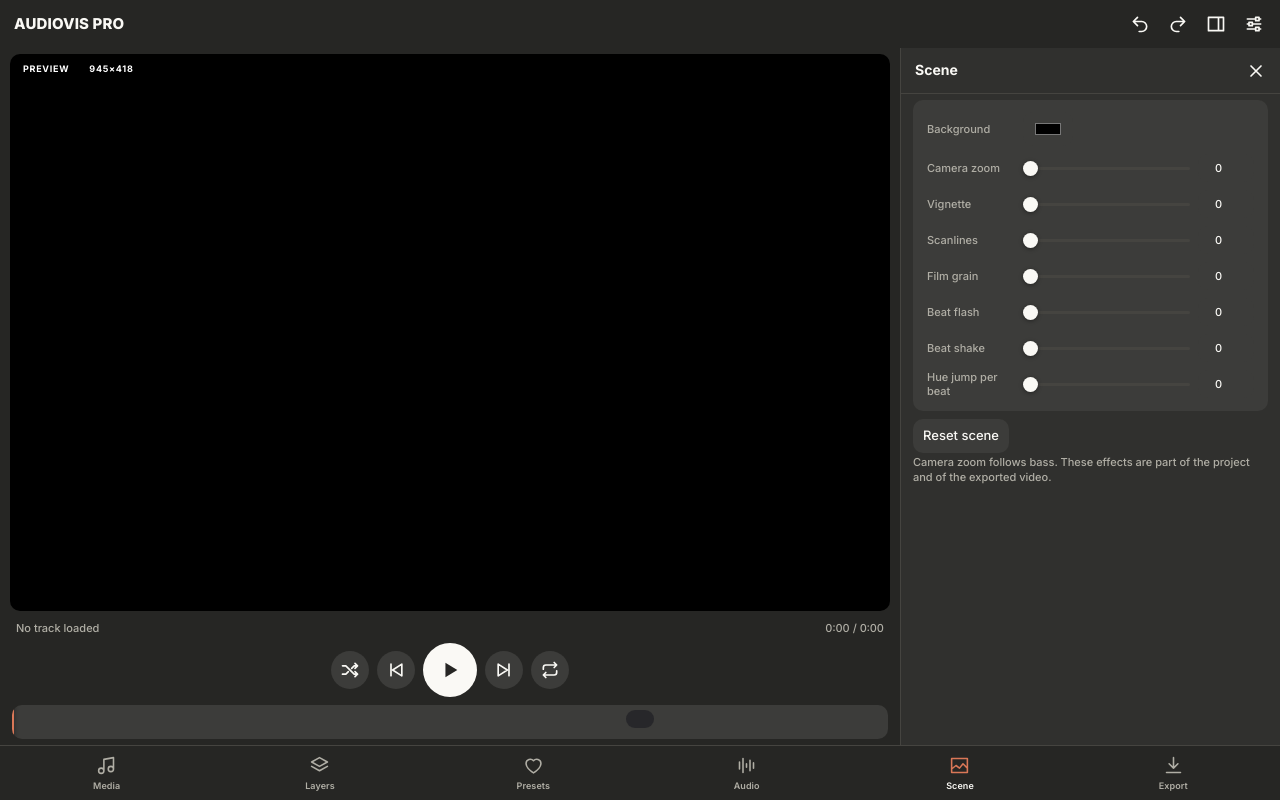
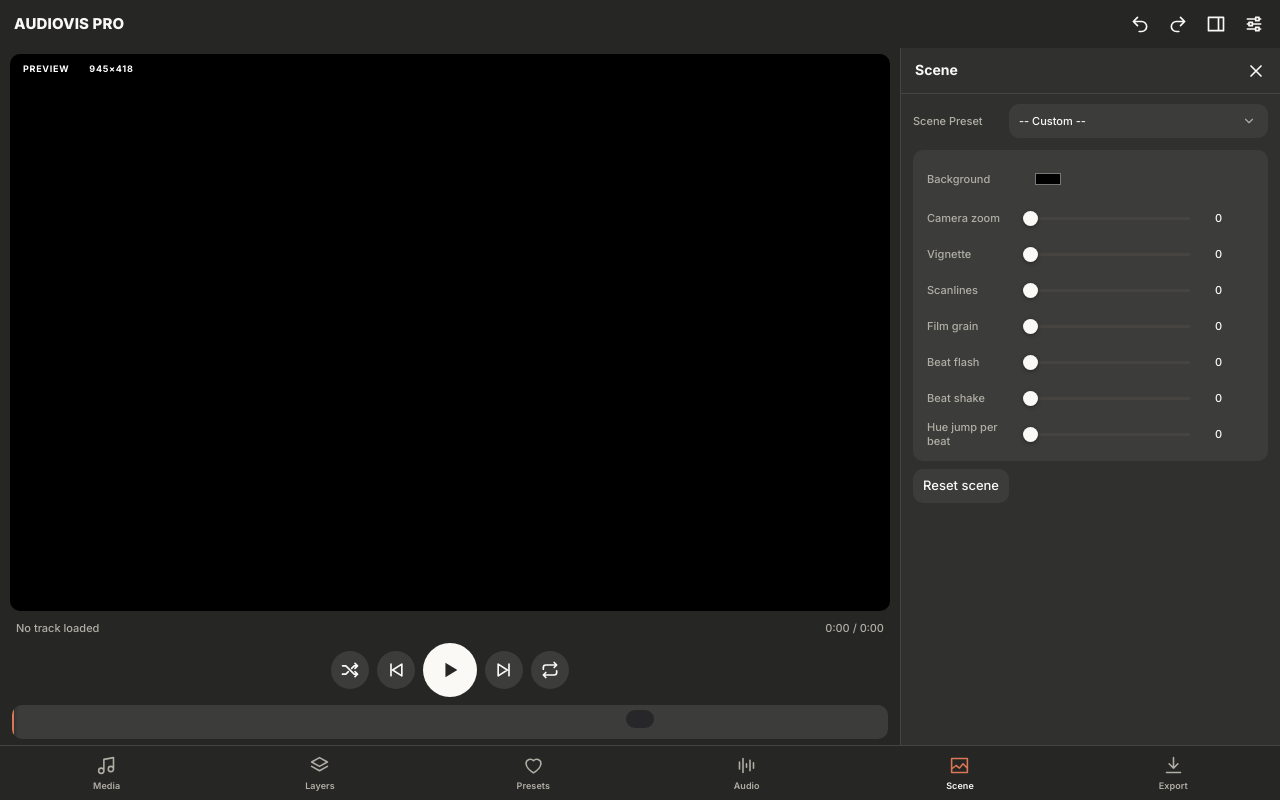
Before and after one commit to jhaa2k/Auralis, a React (Vite) app: page / in a window 1280 px wide. Both pictures are taken after a click on the button "Scene". Built offline with nearby package versions, Linux system fonts and the light colour scheme.

Commit message:
Update ScenePanel.jsx

```diff
--- a/src/ui/ScenePanel.jsx
+++ b/src/ui/ScenePanel.jsx
@@ -1,5 +1,5 @@
 import { useStore } from '../core/projectStore.js';
-import { SCENE_DEFAULTS } from '../core/constants.js';
+import { SCENE_DEFAULTS, SCENE_PRESETS } from '../core/constants.js';
 
 export default function ScenePanel() {
   const scene = useStore((s) => s.scene);
@@ -10,6 +10,17 @@ export default function ScenePanel() {
 
   return (
     <div>
+      <label className="f" style={{ marginBottom: 8 }}>
+        <span>Scene Preset</span>
+        <select onChange={(e) => {
+          const preset = SCENE_PRESETS[e.target.value];
+          if (preset) { setScene(preset); pushToast(`Applied ${e.target.value}`, 'ok'); }
+        }}>
+          <option value="">-- Custom --</option>
+          {Object.keys(SCENE_PRESETS).map((k) => <option key={k}>{k}</option>)}
+        </select>
+      </label>
+
       <div style={{ background: 'var(--p2)', borderRadius: 'var(--r)', padding: '8px 14px', marginBottom: 8 }}>
         <label className="cr">
           <span>Background</span>
@@ -25,7 +36,6 @@ export default function ScenePanel() {
         <Range label="Hue jump per beat" value={scene.hueB} min={0} max={90} step={1} onChange={(v) => set('hueB', v)} />
       </div>
       <button onClick={() => { setScene({ ...SCENE_DEFAULTS }); pushToast('Scene reset', 'ok'); }}>Reset scene</button>
-      <div className="dm">Camera zoom follows bass. These effects are part of the project and of the exported video.</div>
     </div>
   );
 }
@@ -34,10 +44,8 @@ function Range({ label, value, min, max, step, onChange }) {
   return (
     <div className="rg">
       <span>{label}</span>
-      <input type="range" min={min} max={max} step={step} value={value}
-        onChange={(e) => onChange(+e.target.value)} />
-      <input type="number" className="nm" min={min} max={max} step={step} value={value}
-        onChange={(e) => onChange(+e.target.value)} />
+      <input type="range" min={min} max={max} step={step} value={value} onChange={(e) => onChange(+e.target.value)} />
+      <input type="number" className="nm" min={min} max={max} step={step} value={value} onChange={(e) => onChange(+e.target.value)} />
     </div>
   );
 }
```
